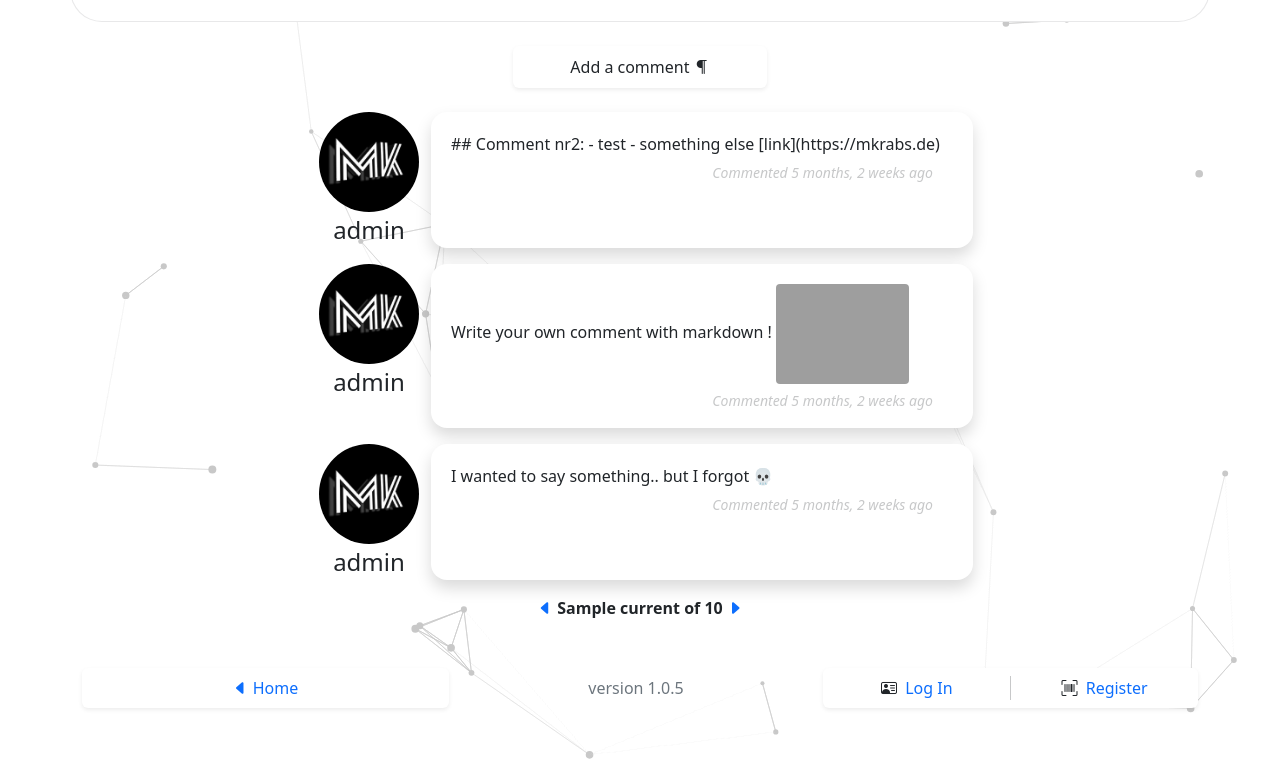
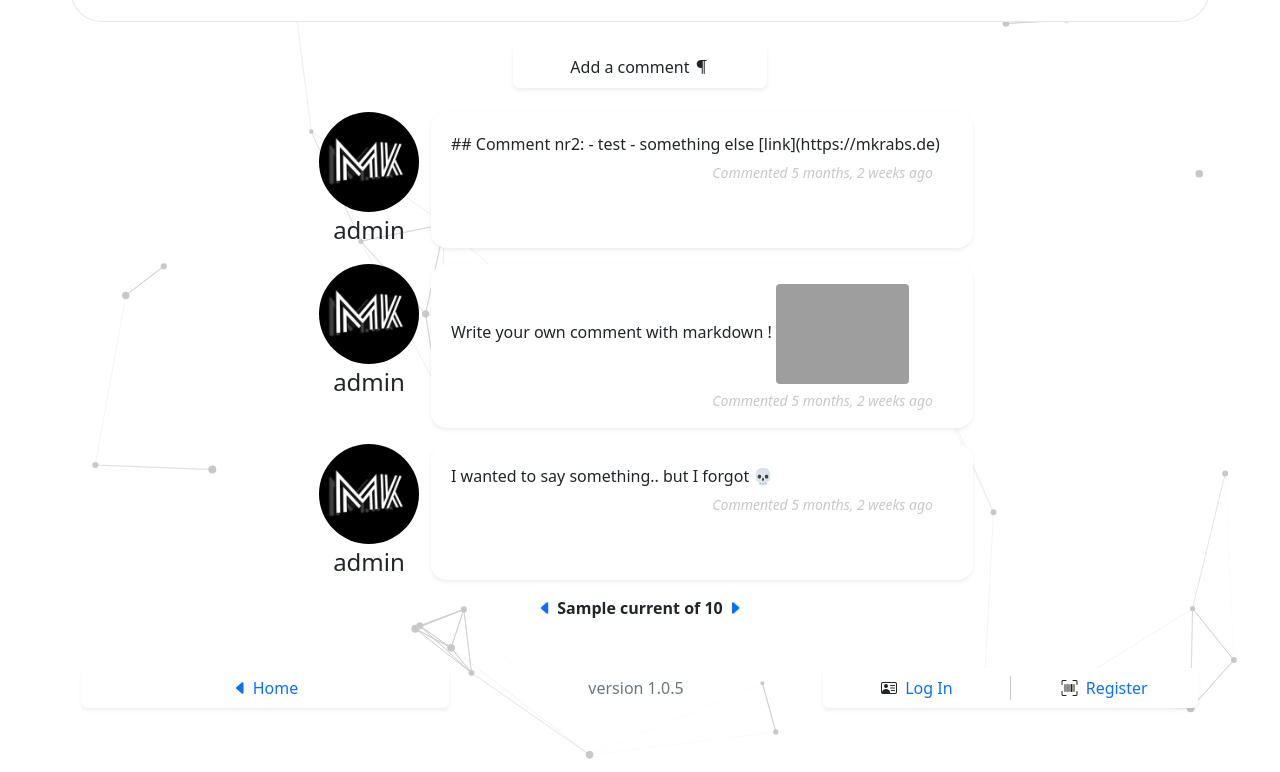
Before and after one commit to MKrabs/Blog, a Django app: template blog/presentation/templates/blog/post.html in a window 1280 px wide. Shown: the part 1843-2615 px from the top of the page. Run offline with Django 3.2, Linux system fonts and the light colour scheme; data comes from the database, SQL or seed files in the repository; tables that the repository leaves empty hold one stand-in row (values such as "Sample post"); the template is opened without the code that fills it: values that come from a table or form of the project are taken from there, most other values are stand-ins (such as "Sample title", 1, 10 or a date in 2020); grey boxes are pictures that could not be loaded.

Commit message:
feat(front): html change

```diff
--- a/blog/presentation/templates/blog/comment.html
+++ b/blog/presentation/templates/blog/comment.html
@@ -24,7 +24,7 @@
             </div>
         </div>
     </div>
-    <div class="col-12 col-md-6 bg-body rounded-4 p-3 shadow">
+    <div class="col-12 col-md-6 bg-body rounded-4 p-3 shadow-sm">
         <div class="row p-1">
             <span>
                 {{ comment.body | safe }}
```
